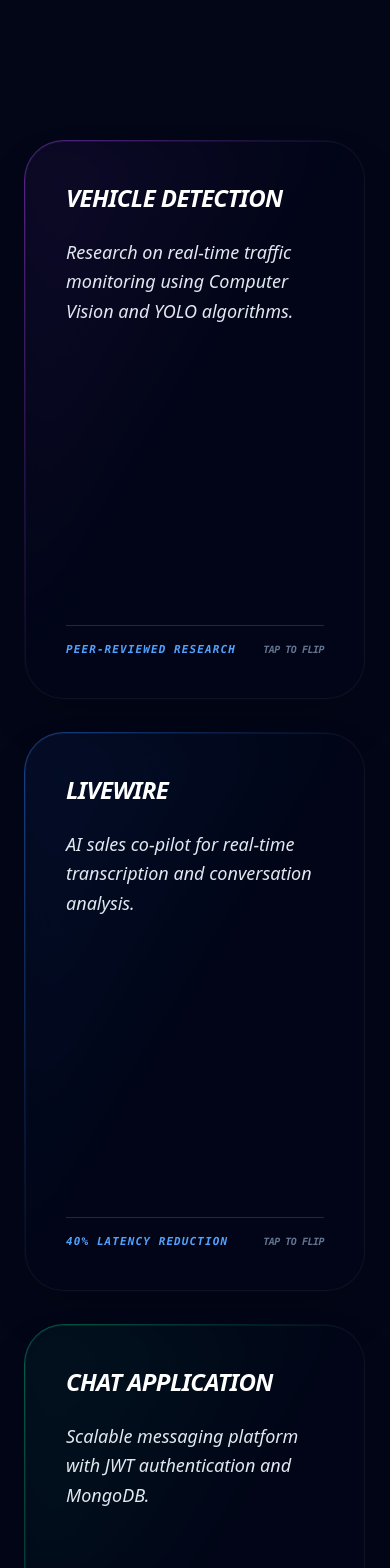
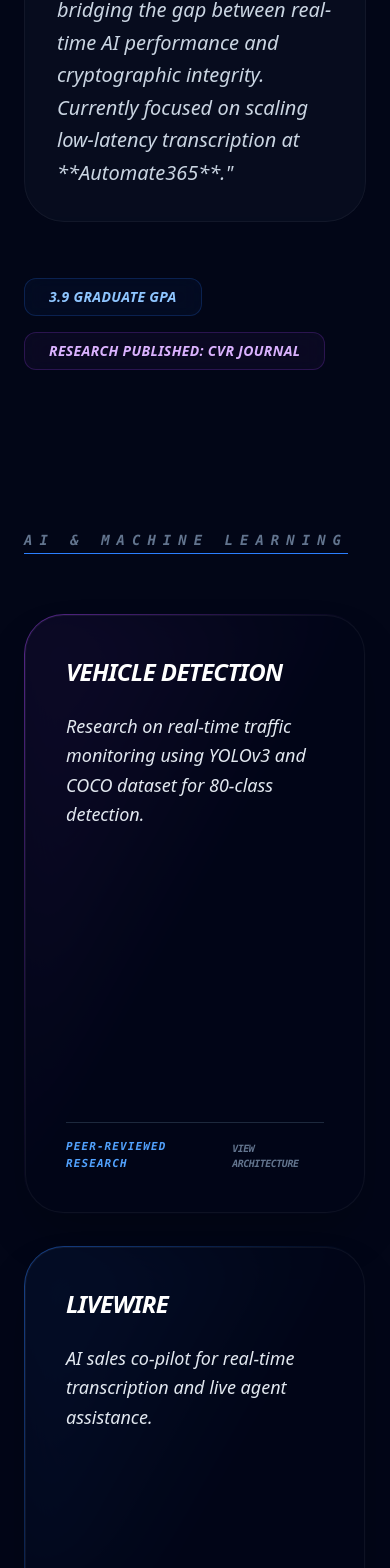
Before and after one commit to TammineniTanay/portfolio, a Next.js app: page / in a window 390 px wide. Shown: the part 424-1992 px from the top of the page. Built offline with nearby package versions, Linux system fonts and the light colour scheme.

Commit message:
Integrated upgraded SSS logic and Technical Deep Dives

```diff
--- /dev/null
+++ b/content/blog/livewire-latency.mdx
@@ -0,0 +1,14 @@
+---
+title: "Reducing AI Latency by 40%"
+date: "2026-02-27"
+summary: "Technical breakdown of the LiveWire audio pipeline and WebSocket optimization."
+tags: ["AI", "WebSockets", "Performance"]
+---
+
+## Overview
+While working at **Automate365**, I focused on reducing the lag in our real-time AI sales co-pilot.
+
+## Solutions
+* **Audio Capture**: Transitioned to a **WASAPI-based approach** to handle multi-source recording without conflicts.
+* **Pipeline Optimization**: Refactored the WebSocket logic to achieve a **40% latency reduction**.
+* **Accuracy**: Maintained a **95% transcription accuracy** rate using OpenAI's Whisper model.
--- a/package.json
+++ b/package.json
@@ -9,7 +9,11 @@
     "lint": "eslint"
   },
   "dependencies": {
+    "@mdx-js/loader": "^3.1.1",
+    "@mdx-js/react": "^3.1.1",
+    "@next/mdx": "^16.1.6",
     "framer-motion": "^12.34.0",
+    "gray-matter": "^4.0.3",
     "next": "16.1.6",
     "react": "19.2.3",
     "react-dom": "19.2.3"
--- a/src/app/page.tsx
+++ b/src/app/page.tsx
@@ -2,7 +2,6 @@
 import { motion } from "framer-motion";
 import React, { useState } from 'react';
 
-// ... (ProjectCard component remains the same as previous)
 interface ProjectProps {
   title: string;
   overview: string;
@@ -11,14 +10,17 @@ interface ProjectProps {
   metric: string;
   accentColor: string;
   lessons: string;
+  repoLink?: string;
+  demoLink?: string;
   paperLink?: string;
 }
 
-const ProjectCard = ({ title, overview, contributions, tags, metric, accentColor, lessons, paperLink }: ProjectProps) => {
+const ProjectCard = ({ title, overview, contributions, tags, metric, accentColor, lessons, repoLink, demoLink, paperLink }: ProjectProps) => {
   const [isFlipped, setIsFlipped] = useState(false);
   return (
-    <div className="group h-[560px] [perspective:1000px] cursor-pointer" onClick={() => setIsFlipped(!isFlipped)}>
+    <div className="group h-[600px] [perspective:1000px] cursor-pointer" onClick={() => setIsFlipped(!isFlipped)}>
       <motion.div className="relative w-full h-full transition-all duration-700 [transform-style:preserve-3d]" animate={{ rotateY: isFlipped ? 180 : 0 }}>
+        {/* FRONT SIDE */}
         <div className={`absolute inset-0 w-full h-full [backface-visibility:hidden] p-[1px] rounded-[2.5rem] bg-gradient-to-br ${accentColor} via-transparent to-transparent shadow-2xl`}>
           <div className="bg-slate-950/90 backdrop-blur-xl p-10 rounded-[2.4rem] h-full flex flex-col border border-white/5">
             <h3 className="text-2xl font-black text-white tracking-tight uppercase italic mb-6">{title}</h3>
@@ -27,28 +29,29 @@ const ProjectCard = ({ title, overview, contributions, tags, metric, accentColor
               <div className="h-[1px] w-full bg-slate-800"></div>
               <div className="flex justify-between items-center">
                 <span className="text-[11px] font-mono text-blue-400 uppercase tracking-widest font-bold italic">{metric}</span>
-                <span className="text-[10px] text-slate-500 font-mono uppercase italic font-bold tracking-tighter">Tap to Flip</span>
+                <span className="text-[10px] text-slate-500 font-mono uppercase italic font-bold tracking-tighter">View Architecture</span>
               </div>
             </div>
           </div>
         </div>
+        {/* BACK SIDE */}
         <div className={`absolute inset-0 w-full h-full [backface-visibility:hidden] [transform:rotateY(180deg)] p-[1px] rounded-[2.5rem] bg-gradient-to-br ${accentColor} via-transparent to-transparent shadow-2xl`}>
-          <div className="bg-slate-900/95 backdrop-blur-2xl p-10 rounded-[2.4rem] h-full flex flex-col border border-white/5 overflow-y-auto">
-            <h4 className="text-blue-400 font-mono text-xs uppercase mb-2 font-bold italic">Engineering Outcome</h4>
+          <div className="bg-slate-900/95 backdrop-blur-2xl p-10 rounded-[2.4rem] h-full flex flex-col border border-white/5 overflow-y-auto custom-scrollbar">
+            <h4 className="text-blue-400 font-mono text-xs uppercase mb-2 font-bold italic">Engineering Logic</h4>
             <div className="p-3 bg-blue-500/10 border border-blue-500/20 rounded-xl mb-4 text-[11px] italic text-blue-200">
-              <strong>Lesson:</strong> {lessons}
+              <strong>Challenge:</strong> {lessons}
             </div>
-            <ul className="text-slate-300 text-[12px] space-y-3 italic mb-4">
+            <ul className="text-slate-300 text-[12px] space-y-3 italic mb-6">
               {contributions.map((point, i) => (
                 <li key={i} className="flex gap-2"><span className="text-blue-500 font-bold">0{i+1}</span>{point}</li>
               ))}
             </ul>
-            {paperLink && (
-              <a href={paperLink} target="_blank" rel="noopener noreferrer" className="w-full py-3 bg-blue-600/20 border border-blue-500/40 text-blue-300 text-[10px] font-mono uppercase tracking-widest text-center rounded-xl hover:bg-blue-600/40 transition-all mb-4">
-                View Full Paper (CVR Journal)
-              </a>
-            )}
-            <div className="flex flex-wrap gap-2 mt-auto pt-4">
+            <div className="grid grid-cols-2 gap-3 mb-6">
+              {repoLink && <a href={repoLink} target="_blank" className="py-2 bg-white/5 border border-white/10 text-white text-[10px] font-mono uppercase text-center rounded-lg hover:bg-white/10 transition-all">Code Base</a>}
+              {demoLink && <a href={demoLink} target="_blank" className="py-2 bg-blue-600/20 border border-blue-500/40 text-blue-300 text-[10px] font-mono uppercase text-center rounded-lg hover:bg-blue-600/40 transition-all">Live Demo</a>}
+              {paperLink && <a href={paperLink} target="_blank" className="col-span-2 py-2 bg-purple-600/20 border border-purple-500/40 text-purple-300 text-[10px] font-mono uppercase text-center rounded-lg hover:bg-purple-600/40 transition-all">Read Publication</a>}
+            </div>
+            <div className="flex flex-wrap gap-2 mt-auto">
               {tags.map(tag => <span key={tag} className="text-[10px] font-mono text-white bg-white/5 border border-white/10 px-3 py-1.5 rounded-lg">{tag}</span>)}
             </div>
           </div>
@@ -65,66 +68,72 @@ export default function Home() {
 
         {/* HERO SECTION */}
         <motion.header initial={{ opacity: 0, y: 50 }} animate={{ opacity: 1, y: 0 }} transition={{ duration: 1 }} className="flex flex-col gap-8">
-          <span className="text-xs font-mono tracking-[0.4em] uppercase text-blue-400 font-bold italic">AI Systems Developer | MS Computer Science</span>
-          <h1 className="text-8xl md:text-[10rem] font-black tracking-tighter text-white leading-none tracking-tighter">TANAY</h1>
+          <span className="text-xs font-mono tracking-[0.4em] uppercase text-blue-400 font-bold italic">AI Systems | Cybersecurity | MS Computer Science</span>
+          <h1 className="text-8xl md:text-[10rem] font-black tracking-tighter text-white leading-none">TANAY</h1>
+          <div className="max-w-3xl p-8 rounded-[2.5rem] bg-slate-900/40 border border-white/5 backdrop-blur-sm">
+            <h2 className="text-blue-400 font-mono text-xs uppercase tracking-widest mb-4 font-bold">The Mission</h2>
+            <p className="text-slate-300 italic text-xl leading-relaxed">
+              "I build **secure and intelligent systems** by bridging the gap between real-time AI performance and cryptographic integrity. Currently focused on scaling low-latency transcription at **Automate365**."
+            </p>
+          </div>
           <div className="flex flex-wrap gap-4 mt-6 font-bold italic text-sm">
-             <div className="px-6 py-2 rounded-xl border border-blue-500/20 bg-blue-500/5 backdrop-blur-md text-blue-300">3.9 GRADUATE GPA</div>
-             <div className="px-6 py-2 rounded-xl border border-purple-500/20 bg-purple-500/5 backdrop-blur-md text-purple-300">CVR JOURNAL PUBLISHED AUTHOR</div>
+             <div className="px-6 py-2 rounded-xl border border-blue-500/20 bg-blue-500/5 backdrop-blur-md text-blue-300 tracking-wide">3.9 GRADUATE GPA</div>
+             <div className="px-6 py-2 rounded-xl border border-purple-500/20 bg-purple-500/5 backdrop-blur-md text-purple-300 tracking-wide">RESEARCH PUBLISHED: CVR JOURNAL</div>
           </div>
         </motion.header>
 
-        {/* PROJECTS SECTION */}
-        <section id="projects">
+        {/* AI & SYSTEMS SECTION */}
+        <section>
+          <h2 className="text-sm font-mono text-slate-500 uppercase tracking-[0.5em] mb-16 italic font-bold underline decoration-blue-500 underline-offset-8">AI & Machine Learning</h2>
           <div className="grid grid-cols-1 md:grid-cols-2 lg:grid-cols-3 gap-8">
             <ProjectCard
               title="Vehicle Detection" accentColor="from-purple-500/50" metric="Peer-Reviewed Research"
               paperLink="https://www.researchgate.net/publication/372595973_Real_Time_Video_based_Vehicle_Detection_Counting_and_Classification_System"
-              overview="Research on real-time traffic monitoring using Computer Vision and YOLO algorithms."
-              lessons="Lighting changes broke early models; implemented noise reduction preprocessing to stabilize detection to 88%."
-              contributions={["YOLOv3 algorithm implementation.", "Background Subtraction modules.", "Published in CVR Journal.", "COCO Dataset utilization."]}
-              tags={["OpenCV", "YOLO", "Python"]}
+              overview="Research on real-time traffic monitoring using YOLOv3 and COCO dataset for 80-class detection."
+              lessons="Lighting variance disrupted early models; stabilized detection to 88% accuracy via noise reduction preprocessing."
+              contributions={["Applied YOLOv3 for real-time classification.", "Developed Background Learning modules.", "Published in CVR Journal of Science & Technology."]}
+              tags={["OpenCV", "YOLOv3", "Python"]}
+              repoLink="https://github.com/TammineniTanay"
             />
             <ProjectCard
               title="LiveWire" accentColor="from-blue-500/50" metric="40% Latency Reduction"
-              overview="AI sales co-pilot for real-time transcription and conversation analysis."
+              overview="AI sales co-pilot for real-time transcription and live agent assistance."
               lessons="Solved audio routing conflicts by shifting to a WASAPI-based approach for multi-source capture."
-              contributions={["Captured 48kHz audio streams.", "Designed WebSocket pipelines.", "95% transcription accuracy.", "Automated CRM summaries."]}
+              contributions={["95% transcription accuracy via OpenAI Whisper.", "Reduced end-to-end pipeline latency by 40%.", "Implemented secure audio handling for data privacy."]}
               tags={["Whisper", "WebSockets", "LLMs"]}
+              demoLink="https://tanaytammineni.vercel.app/"
             />
-            <ProjectCard
-              title="Chat Application" accentColor="from-emerald-500/50" metric="Sub-100ms Latency"
-              overview="Scalable messaging platform with JWT authentication and MongoDB."
-              lessons="Optimized database indexing to solve bottlenecks during peak concurrent user spikes."
-              contributions={["Socket.io integration.", "MongoDB schema optimization.", "JWT Security.", "React Interface."]}
+             <ProjectCard
+              title="Chat App" accentColor="from-emerald-500/50" metric="Sub-100ms Latency"
+              overview="Scalable messaging platform built with Node.js and Socket.io for high-concurrency."
+              lessons="Optimized database indexing to resolve bottlenecks during peak concurrent user spikes."
+              contributions={["Sub-100ms message delivery.", "JWT-based secure authentication.", "MongoDB schema optimization for real-time queries."]}
               tags={["Node.js", "Socket.io", "MongoDB"]}
+              repoLink="https://github.com/TammineniTanay"
             />
           </div>
         </section>
 
-        {/* EXPANDED CERTIFICATIONS SECTION */}
+        {/* CYBERSECURITY SECTION */}
         <section>
-          <h2 className="text-sm font-mono text-slate-500 uppercase tracking-[0.5em] mb-12 italic font-bold underline decoration-blue-500 underline-offset-8 font-bold">Licenses & Technical Certifications</h2>
-          <div className="grid grid-cols-1 md:grid-cols-2 gap-6">
-            {/* Cert 1 */}
-            <div className="p-8 rounded-[2rem] bg-slate-900/30 border border-white/5 backdrop-blur-sm flex justify-between items-center group">
-              <div><h3 className="text-white font-bold italic underline decoration-blue-500 underline-offset-4">Cloud Data Engineering</h3><p className="text-slate-500 text-[10px] font-mono uppercase mt-1 italic">Focus: Azure Databricks</p></div>
-              <a href="https://www.linkedin.com/in/tanay-tammineni-ba6a9918b/details/certifications/" target="_blank" className="px-4 py-2 rounded-lg bg-blue-600/10 text-blue-400 text-[10px] font-bold opacity-0 group-hover:opacity-100 transition-all font-bold italic">Verify</a>
-            </div>
-            {/* Cert 2 */}
-            <div className="p-8 rounded-[2rem] bg-slate-900/30 border border-white/5 backdrop-blur-sm flex justify-between items-center group">
-              <div><h3 className="text-white font-bold italic underline decoration-blue-500 underline-offset-4">AI & Machine Learning</h3><p className="text-slate-500 text-[10px] font-mono uppercase mt-1 italic">Focus: YOLO & Neural Networks</p></div>
-              <a href="https://www.linkedin.com/in/tanay-tammineni-ba6a9918b/details/certifications/" target="_blank" className="px-4 py-2 rounded-lg bg-blue-600/10 text-blue-400 text-[10px] font-bold opacity-0 group-hover:opacity-100 transition-all font-bold italic">Verify</a>
-            </div>
-            {/* Cert 3 - NEW */}
-            <div className="p-8 rounded-[2rem] bg-slate-900/30 border border-white/5 backdrop-blur-sm flex justify-between items-center group">
-              <div><h3 className="text-white font-bold italic underline decoration-blue-500 underline-offset-4">Full Stack Development</h3><p className="text-slate-500 text-[10px] font-mono uppercase mt-1 italic">Focus: Node.js & React</p></div>
-              <a href="https://www.linkedin.com/in/tanay-tammineni-ba6a9918b/details/certifications/" target="_blank" className="px-4 py-2 rounded-lg bg-blue-600/10 text-blue-400 text-[10px] font-bold opacity-0 group-hover:opacity-100 transition-all font-bold italic">Verify</a>
-            </div>
-            {/* Cert 4 - NEW */}
-            <div className="p-8 rounded-[2rem] bg-slate-900/30 border border-white/5 backdrop-blur-sm flex justify-between items-center group">
-              <div><h3 className="text-white font-bold italic underline decoration-blue-500 underline-offset-4">Database Management</h3><p className="text-slate-500 text-[10px] font-mono uppercase mt-1 italic">Focus: MongoDB & ETL</p></div>
-              <a href="https://www.linkedin.com/in/tanay-tammineni-ba6a9918b/details/certifications/" target="_blank" className="px-4 py-2 rounded-lg bg-blue-600/10 text-blue-400 text-[10px] font-bold opacity-0 group-hover:opacity-100 transition-all font-bold italic">Verify</a>
-            </div>
+          <h2 className="text-sm font-mono text-slate-500 uppercase tracking-[0.5em] mb-16 italic font-bold underline decoration-emerald-500 underline-offset-8">Cybersecurity & Cryptography</h2>
+          <div className="grid grid-cols-1 md:grid-cols-2 gap-8">
+            <ProjectCard
+              title="Secret Sharing" accentColor="from-emerald-500/50" metric="Threshold Cryptography"
+              overview="Implementation of Shamir's Secret Sharing (SSS) for secure, distributed data storage."
+              lessons="Used large prime fields (2^127 - 1) to ensure secure cryptographic operations and data integrity."
+              contributions={["Utilized Lagrange Interpolation for secret recovery.", "Optimized modular division via Extended Euclidean Algorithm.", "Visualized share distribution along polynomial curves."]}
+              tags={["Python", "Cryptography", "Math"]}
+              repoLink="https://github.com/TammineniTanay"
+            />
+            <ProjectCard
+              title="Security Audit" accentColor="from-red-500/50" metric="Vulnerability Analysis"
+              overview="Auditing stack-based buffer overflow vulnerabilities in memory-unsafe C systems."
+              lessons="Identified how unchecked input buffers allow for memory manipulation and credential bypass."
+              contributions={["Audited memory-unsafe C implementations (Dr. Naive).", "Analyzed impact of global vs. local buffer storage.", "Demonstrated secure alternatives using fgets/strncpy."]}
+              tags={["C", "Security Audit", "Systems"]}
+              repoLink="https://github.com/TammineniTanay"
+            />
           </div>
         </section>
 
@@ -132,12 +141,12 @@ export default function Home() {
         <footer className="sticky bottom-10 z-50 p-[1px] rounded-[2.5rem] bg-gradient-to-r from-blue-500/30 via-slate-800/50 to-purple-500/30 backdrop-blur-3xl shadow-[0_-20px_50px_rgba(0,0,0,0.5)]">
           <div className="bg-slate-950/80 px-10 py-6 rounded-[2.4rem] flex flex-wrap justify-between items-center gap-8 border border-white/5">
             <div className="flex flex-col font-bold italic">
-              <span className="text-lg text-white font-mono tracking-tight underline decoration-blue-500 decoration-2 underline-offset-4 tracking-tighter">tanaytammineni22@gmail.com</span>
-              <span className="text-xs text-slate-500 font-mono tracking-widest">+1 816-277-9463</span>
+              <span className="text-lg text-white font-mono tracking-tight underline decoration-blue-500 decoration-2 underline-offset-4 tracking-tighter italic font-bold">tanaytammineni22@gmail.com</span>
+              <span className="text-xs text-slate-500 font-mono tracking-widest font-bold">+1 816-277-9463</span>
             </div>
             <div className="flex gap-8 items-center font-black italic uppercase text-xs">
-              <a href="https://www.linkedin.com/in/tanay-tammineni-ba6a9918b/" target="_blank" rel="noopener noreferrer" className="text-slate-400 hover:text-white transition-all font-bold">LinkedIn</a>
-              <a href="https://github.com/TammineniTanay" target="_blank" rel="noopener noreferrer" className="text-slate-400 hover:text-white transition-all font-bold">GitHub</a>
+              <a href="https://www.linkedin.com/in/tanay-tammineni-ba6a9918b/" target="_blank" rel="noopener noreferrer" className="text-slate-400 hover:text-white transition-all font-bold italic">LinkedIn</a>
+              <a href="https://github.com/TammineniTanay" target="_blank" rel="noopener noreferrer" className="text-slate-400 hover:text-white transition-all font-bold italic">GitHub</a>
               <a href="/resume.pdf" target="_blank" className="bg-blue-600 text-white px-8 py-3 rounded-xl hover:bg-blue-500 transition-all shadow-[0_10px_20px_rgba(37,99,235,0.3)] font-bold italic">Access Resume</a>
             </div>
           </div>
```
Also changed, not shown: content/blog/advanced-sss-python.mdx (added, +30 -0 lines), content/blog/shamir-secret-sharing.mdx (added, +19 -0 lines), src/app/blog/[slug]/page.tsx (added, +41 -0 lines), src/app/blog/page.tsx (added, +36 -0 lines), src/lib/blog.ts (added, +26 -0 lines), content/blog/security-audit.mdx (added), 1 other file (tests, documents, lock files or other folders).
